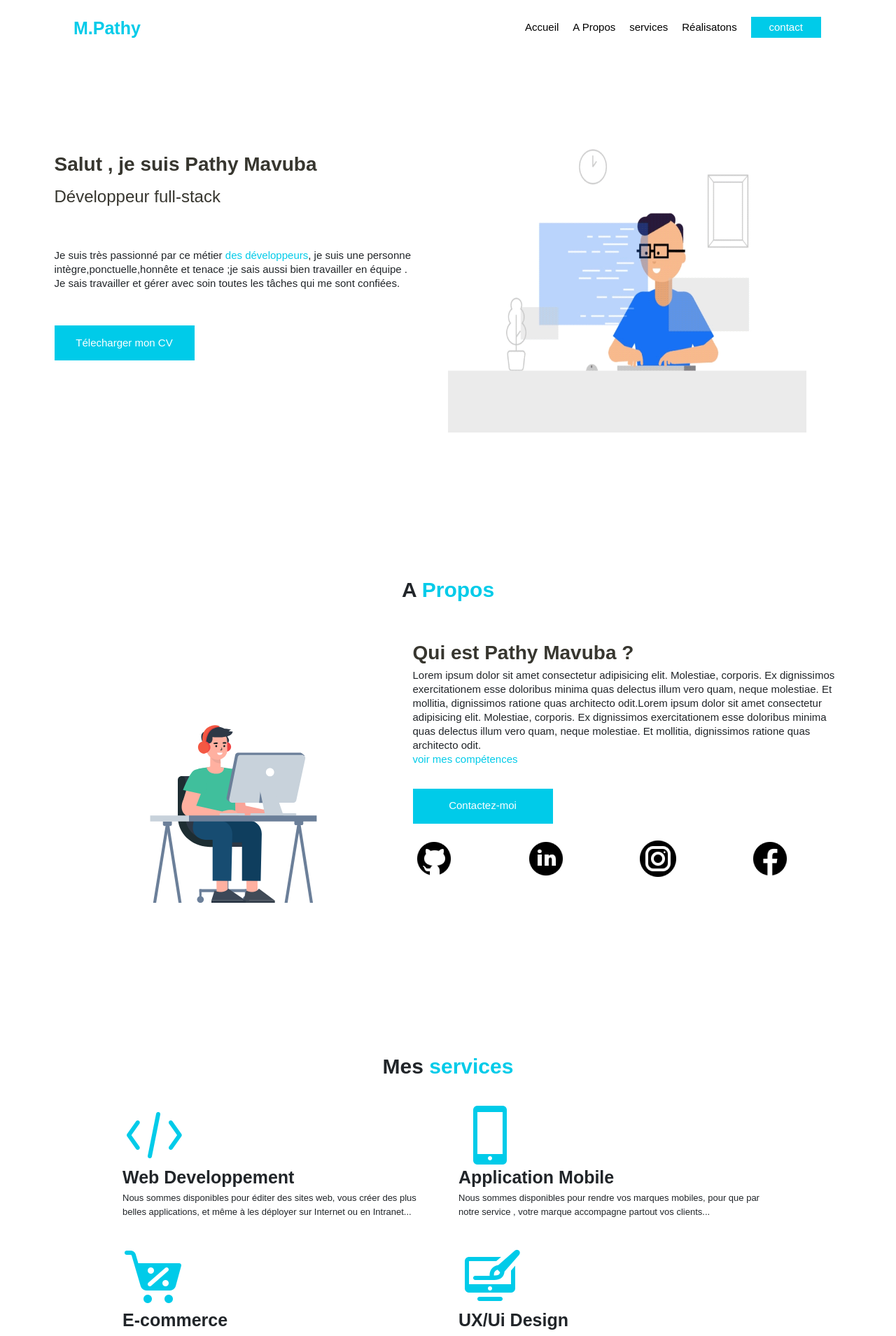
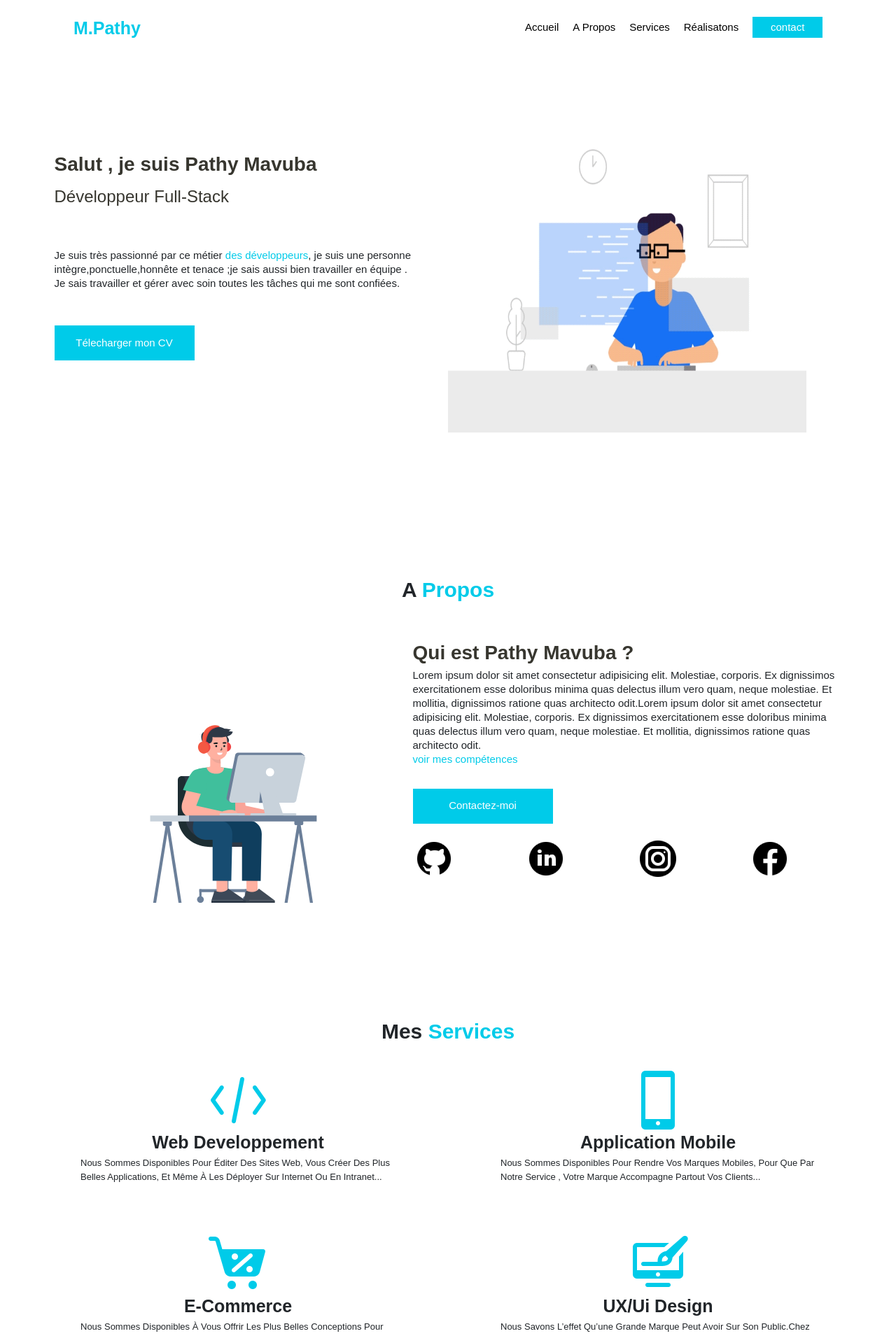
Before and after one commit to Pathymavuba/portfolio-pathy, a React (Create React App) app: page / in a window 1280 px wide. Shown: the top 1909 px of the page at 70% size. Built offline with nearby package versions, Linux system fonts and the light colour scheme.

Commit message:
add of links

```diff
--- a/src/App.tsx
+++ b/src/App.tsx
@@ -1,61 +1,27 @@
 import './App.css';
 import AboutPage from './pages/AboutPage';
 import Homepage from './pages/Homepage';
-import { Navigate, Route, Routes } from 'react-router-dom';
 import SkillsPage from './pages/SkillsPage';
 import ServicePage from './pages/ServicePage';
 import AchievementPage from './pages/AchievementPage';
 import "swiper/css/bundle";
 import ContactPage from './pages/ContactPage';
-// import { useState , createContext } from 'react';
+import Footer from './components/Footer';
 
-// interface Props {
-//   children?: React.ReactNode;
-// }
-// export interface ContextProps {
-//   currentPage: string;
-//   setCurrentPage(currentPage:string): void;
-// }
-// export const MyContext = createContext<ContextProps>({
-//   currentPage:"home",
-//   setCurrentPage: () => {},
-// });
-// export const Provider: React.FC<Props> = ({ children }) => {
-//   const [currentPage,setCurrentPage] = useState<string>("home")
-//   return (
-//     <MyContext.Provider
-//       value={{
-//         currentPage,
-//         setCurrentPage,
-//       }}
-//     >
-//     {children}
-//   </MyContext.Provider>
-//  );
-// };
 
 function App() {
 
   return (
     <div className="App">
 
-      {/* <Provider >
-      <Routes>
-        <Route path='/accueil'  element={<Homepage/>} />
-        <Route path='/about'  element={<AboutPage/>} />
-        <Route path='/compétences'  element={<SkillsPage/>} />
-        <Route path='/services'  element={<ServicePage />} />
-        <Route path='/réalisations'  element={<AchievementPage />} />
-        <Route path='/contact'  element={<ContactPage />} />
-        <Route path='*' element={<Navigate to='/accueil'/>} />
-      </Routes>
-      </Provider> */}
       <Homepage />
        <AboutPage/>
       <ServicePage />
       <AchievementPage/>
       <SkillsPage />
       <ContactPage/>
+      <Footer />
+
 
     </div>
   );
--- /dev/null
+++ b/src/components/Footer.tsx
@@ -0,0 +1,17 @@
+import  "./footer.css"
+import { AiOutlineCopyrightCircle } from "react-icons/ai";
+
+
+const Footer = () => {
+  return (
+    <div className="footer">
+        <div className="copyright">
+            <AiOutlineCopyrightCircle  className="icone-copyrigth"/>
+            <h1>2022 Pathy Mavuba</h1>
+        </div>
+
+    </div>
+  )
+}
+
+export default Footer
--- a/src/components/NavBar.tsx
+++ b/src/components/NavBar.tsx
@@ -6,11 +6,11 @@ const NavBar = () => {
     <div className='container navbar'>
       <h3 className="logo">M.Pathy</h3>
       <div className="menu">
-            <a href="/accueil">Accueil</a>
-            <a href="/about">A Propos</a>
-            <a href="/services">services</a>
-            <a href="/réalisations">Réalisatons</a>
-            <a href="/contact"><button>contact</button></a>
+            <a href="#accueil">Accueil</a>
+            <a href="#apropos">A Propos</a>
+            <a href="#services">services</a>
+            <a href="#réalisations">Réalisatons</a>
+            <a href="#contact"><button>contact</button></a>
         </div>
     </div>
   )
--- /dev/null
+++ b/src/components/footer.css
@@ -0,0 +1,64 @@
+*{
+    margin:0;
+    padding:0;
+    box-sizing: border-box;
+    font-size: 10px;
+    text-decoration: none;
+    text-decoration-color: #000;
+    font-family: 'Poppins', sans-serif;
+    margin:0; padding:0;
+    outline: none;
+    border: none;
+    text-transform: capitalize;
+    transition: all 0.2s linear;
+}
+html{
+    font-size: 10px;
+    width: 100%;
+    height: 100%;
+
+}
+:root{
+    --bleu:#00CBE9;
+    --blackFooter:#37362F;
+    --noir:#000;
+    --box-shadow:0 1.5rem 1rem rgba(0,0,0,.1);
+    --box-shadow-top:0 0 2rem rgba(0,0,0,.1);
+    --border:.2rem solid rgba(0,0,0,0.1);
+    --border-input:.1rem solid rgba(0,0,0,0.1);
+    --outiline:0.1rem solid rgba(0,0,0,0.1);
+    --outiline-hover:.2rem solid var(--black);
+    --radius:1rem;
+    --color-border:rgba(0,0,0,0.1);
+
+}
+
+.footer{
+    /* position:fixed; */
+    display:flex;
+    flex-direction:column;
+    justify-content: center;
+    align-items: center;
+    width: 100%;
+    height: 15vh;
+    background:var(--blackFooter);
+}
+.copyright{
+    width: 100%;
+    display: flex;
+    flex-direction: row;
+    justify-content: center;
+    align-items: center;
+    gap: 1rem;
+}
+.icone-copyrigth{
+    width:2.5rem;
+    height:2.5rem;
+    color: white;
+}
+.copyright h1{
+    color: white;
+    font-size: 1.5rem;
+    font-weight: bold;
+    margin-top:.5rem
+}
--- a/src/pages/AboutPage.tsx
+++ b/src/pages/AboutPage.tsx
@@ -1,17 +1,14 @@
-import React from 'react'
-import NavBar from '../components/NavBar'
 import '../styles/aboutPage.css'
 import photo from "../assets/codeur.svg"
 import facebook from "../assets/Facebook.png"
 import github from "../assets/GitHub.png"
 import instagram from "../assets/Instagram Circle.png"
 import linkdin from "../assets/LinkedIn Circled.png"
-import Chevron from '../components/Chevron'
+
 
 const AboutPage = () => {
   return (
-    <div className='about'>
-      {/* <NavBar /> */}
+    <div className='about' id='apropos'>
       <h4 className='title-section'>A <span>Propos</span></h4>
       <div className='container about-me'>
         <div className='picture'>
@@ -20,19 +17,17 @@ const AboutPage = () => {
         <div className='introduction'>
         <h1>Qui est Pathy Mavuba ? </h1>
         <p>Lorem ipsum dolor sit amet consectetur adipisicing elit. Molestiae, corporis. Ex dignissimos exercitationem esse doloribus minima quas delectus illum vero quam, neque molestiae. Et mollitia, dignissimos ratione quas architecto odit.Lorem ipsum dolor sit amet consectetur adipisicing elit. Molestiae, corporis. Ex dignissimos exercitationem esse doloribus minima quas delectus illum vero quam, neque molestiae. Et mollitia, dignissimos ratione quas architecto odit. <br/>
-        <a href='/compétences'><span className='.p-color'>voir mes compétences</span></a></p>
+        <a href='#compétences'><span className='.p-color'>voir mes compétences</span></a></p>
         <div className="mybtn"><button>Contactez-moi</button></div>
         <div className='icone-rx'>
-          <a href="/"><img className='icone' src={github} alt="" /></a>
-          <a href="/"><img className='icone' src={linkdin} alt="" /></a>
-          <a href="/"><img className='icone' src={instagram} alt="" /></a>
+          <a href="https://github.com/Pathymavuba"><img className='icone' src={github} alt="" /></a>
+          <a href="https://www.linkedin.com/in/pathy-mavuba-a35880237/"><img className='icone' src={linkdin} alt="" /></a>
+          <a href="https://www.instagram.com/mavubapathy/?hl=fr"><img className='icone' src={instagram} alt="" /></a>
           <a href="/"><img className='icone' src={facebook} alt="" /></a>
         </div>
         </div>
       </div>
-      <div className="chevron">
-      {/* <Chevron/> */}
-      </div>
+
     </div>
   )
 }
--- a/src/pages/AchievementPage.tsx
+++ b/src/pages/AchievementPage.tsx
@@ -14,7 +14,7 @@ import vlab from "../assets/vlab-dataview..png"
 
 const AchievementPage = () => {
   return (
-    <div className="achievement">
+    <div className="achievement" id="réalisations">
       {/* <NavBar /> */}
       <h4 className="title-section">Mes <span>réalisations</span></h4>
       <div className="container slider">
--- a/src/pages/ContactPage.tsx
+++ b/src/pages/ContactPage.tsx
@@ -1,8 +1,7 @@
-import NavBar from "../components/NavBar";
 import "../styles/contactPage.css";
 import dialog from "../assets/Me-contacter.png";
-import Chevron from "../components/Chevron";
 import { useState } from "react";
+
 
 const ContactPage = () => {
   const [data, setData] = useState<string | any>({
@@ -36,7 +35,7 @@ const ContactPage = () => {
     };
 
   return (
-    <div className="contact">
+    <div className="contact" id="contact">
       {/* <NavBar /> */}
       <h4 className="title-section">Contactez-<span>moi</span> </h4>
       <div className="container contact-details">
@@ -88,9 +87,6 @@ const ContactPage = () => {
           </div>
         </form>
       </div>
-      {/* <div>
-        <Chevron />
-      </div> */}
     </div>
   );
 };
--- a/src/pages/Homepage.tsx
+++ b/src/pages/Homepage.tsx
@@ -3,10 +3,11 @@ import "../styles/homepage.css";
 import gift from "../assets/developer-dribbble.gif";
 
 
+
 const Homepage = () => {
 
   return (
-    <div className="home">
+    <div className="home" id="accueil">
       <NavBar />
       <div className="container header">
         <div className="introduction">
--- a/src/pages/ServicePage.tsx
+++ b/src/pages/ServicePage.tsx
@@ -6,7 +6,7 @@ import design from "../assets/mondesign.png";
 
 const ServicePage = () => {
   return (
-    <div className="services">
+    <div className="services" id="services">
       {/* <NavBar /> */}
       <h4 className="title-section">Mes <span>services</span> </h4>
       <div className="container service">
--- a/src/pages/SkillsPage.tsx
+++ b/src/pages/SkillsPage.tsx
@@ -8,7 +8,7 @@ import design from "../assets/design.png"
 
 const SkillsPage = () => {
   return (
-    <div className='skills'>
+    <div className='skills' id='compétences'>
         {/* <NavBar /> */}
         <h4 className="title-section">Mes <span>Compétences</span></h4>
         <div className='container skill' >
--- a/src/styles/servicePage.css
+++ b/src/styles/servicePage.css
@@ -59,15 +59,29 @@ html{
     flex-wrap: wrap;
     align-items: center;
     justify-content: center;
-    gap: 3rem;
+    gap: 6rem;
 }
 .services .service .details .detail{
     width: 40%;
+    display: flex;
+    flex-direction: column;
+    align-items: center;
+
+}
+.services .service .details .detail:nth-child(2){
+
+    margin-left: 9rem;
+
+}
+.services .service .details .detail:nth-child(4){
+
+    margin-left: 9rem;
 
 }
 .services .service .details .detail h2{
     font-size: 2.5rem;
     font-weight: 600;
+    text-align: center;
 }
 .services .service .details .detail p{
     text-align: start;
@@ -95,10 +109,7 @@ html{
     background-color:var(--bleu);
     color:white
 }
-/* .services .chevron{
-    margin-top: 1rem;
 
-} */
 h4{
     text-align: center;
 }
--- a/src/styles/skillsPage.css
+++ b/src/styles/skillsPage.css
@@ -85,7 +85,7 @@ html{
     width: 10rem;
     height: 10rem;
     position: absolute;
-    top: 260rem;
+    top: 254rem;
     left: 24rem;
 
 }
@@ -93,7 +93,7 @@ html{
     width: 10rem;
     height: 10rem;
     position: absolute;
-    top: 260rem;
+    top: 254rem;
     left: 62.5rem;
 
 }
@@ -101,7 +101,7 @@ html{
     width: 10rem;
     height: 10rem;
     position: absolute;
-    top: 260rem;
+    top: 254rem;
     left: 103rem;
 
 }
```
